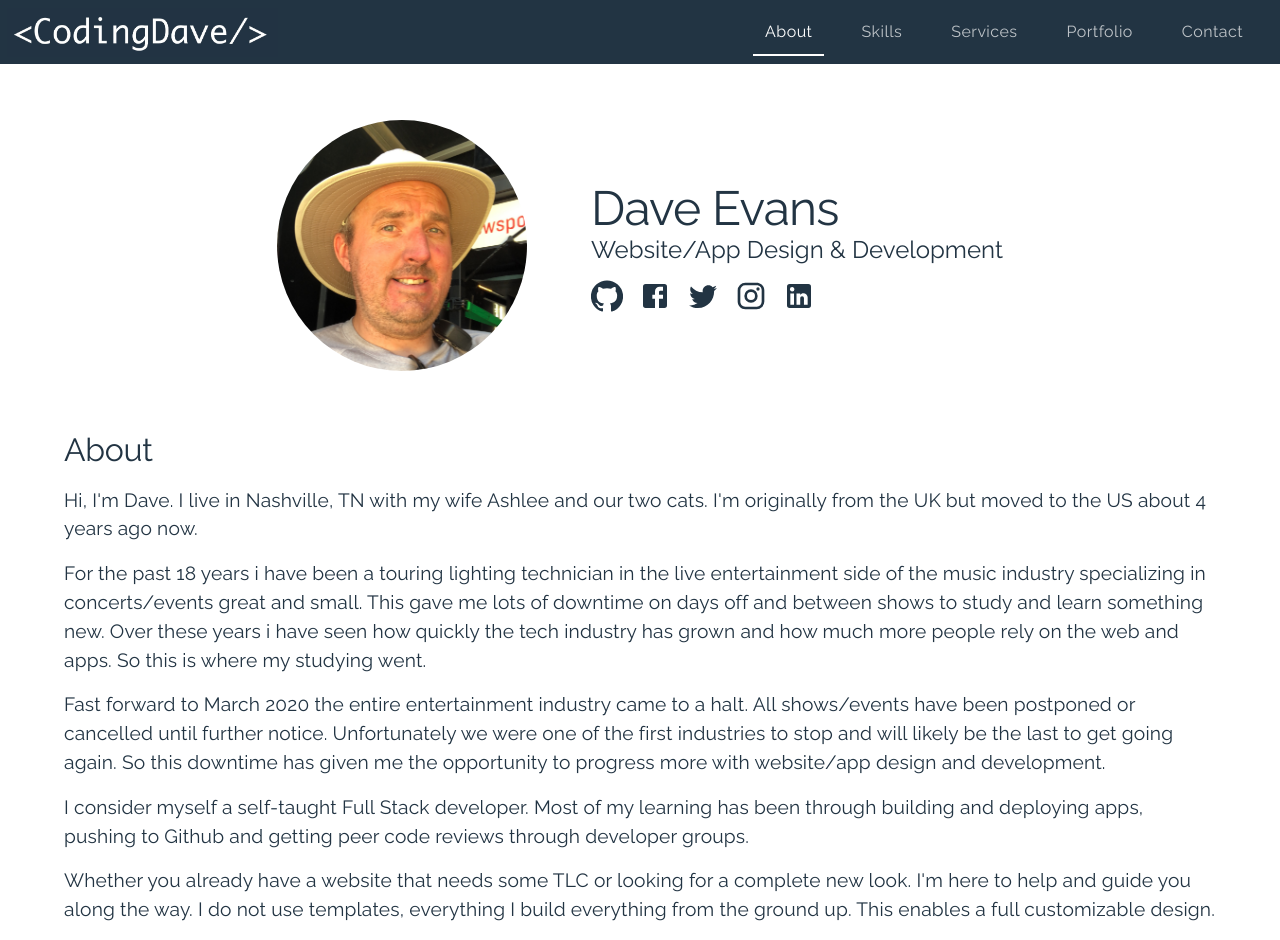
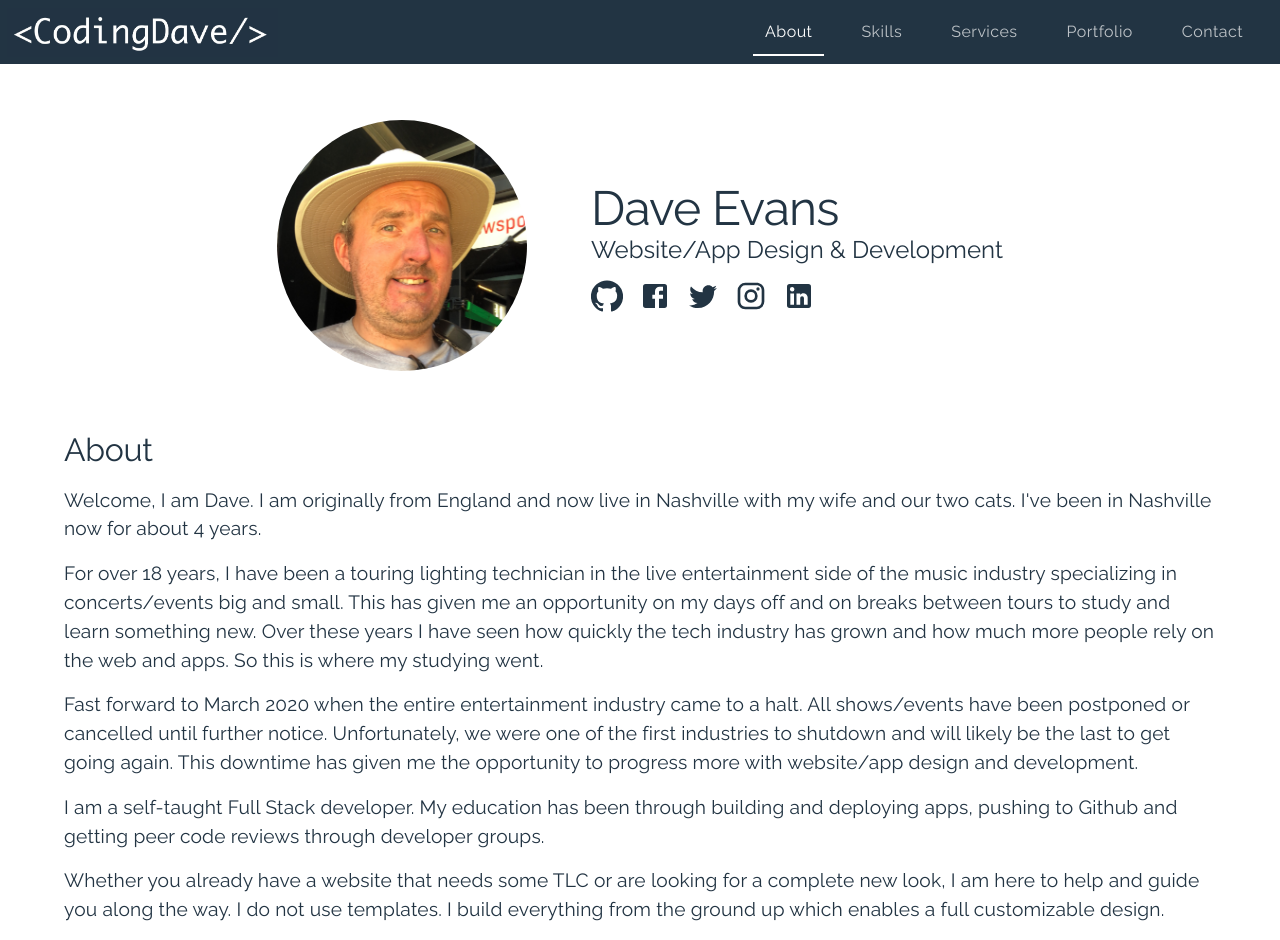
Before and after one commit to codingdave-dev/coding-dave, a Next.js app: page / in a window 1280 px wide. Built offline with nearby package versions, Linux system fonts and the light colour scheme.

Commit message:
Profile Updated

```diff
--- a/pages/index.js
+++ b/pages/index.js
@@ -40,9 +40,17 @@ const Index = () => {
             "I provide the fastest, most modern, affordable, and aesthetic design and development services. Contact me now!"
           }
         />
-        <meta property={'og:title'} content={'Bringing West Coast Technology to Tennessee | About Me'} key={'og:title'}/>
-        <meta property={'og:url'} content={'codingdave.dev'} key={'og:url'}/>
-        <link rel="canonical" key={'canonical'} href={'https://codingdave.dev'}/>
+        <meta
+          property={"og:title"}
+          content={"Bringing West Coast Technology to Tennessee | About Me"}
+          key={"og:title"}
+        />
+        <meta property={"og:url"} content={"codingdave.dev"} key={"og:url"} />
+        <link
+          rel="canonical"
+          key={"canonical"}
+          href={"https://codingdave.dev"}
+        />
       </Head>
 
       <ProfileHeader />
@@ -63,45 +71,45 @@ const Index = () => {
         <Grid item container spacing={2} direction={"column"}>
           <Grid item>
             <Typography variant={"body1"} className={classes.bodyText}>
-              Hi, I'm Dave. I live in Nashville, TN with my wife Ashlee and our
-              two cats. I'm originally from the UK but moved to the US about 4
-              years ago now.
+              Welcome, I am Dave. I am originally from England and now live in
+              Nashville with my wife and our two cats. I've been in Nashville
+              now for about 4 years.
             </Typography>
           </Grid>
           <Grid item>
             <Typography variant={"body1"} className={classes.bodyText}>
-              For the past 18 years i have been a touring lighting technician in
+              For over 18 years, I have been a touring lighting technician in
               the live entertainment side of the music industry specializing in
-              concerts/events great and small. This gave me lots of downtime on
-              days off and between shows to study and learn something new. Over
-              these years i have seen how quickly the tech industry has grown
-              and how much more people rely on the web and apps. So this is
-              where my studying went.
+              concerts/events big and small. This has given me an opportunity on
+              my days off and on breaks between tours to study and learn
+              something new. Over these years I have seen how quickly the tech
+              industry has grown and how much more people rely on the web and
+              apps. So this is where my studying went.
             </Typography>
           </Grid>
           <Grid item>
             <Typography variant={"body1"} className={classes.bodyText}>
-              Fast forward to March 2020 the entire entertainment industry came
-              to a halt. All shows/events have been postponed or cancelled until
-              further notice. Unfortunately we were one of the first industries
-              to stop and will likely be the last to get going again. So this
-              downtime has given me the opportunity to progress more with
-              website/app design and development.
+              Fast forward to March 2020 when the entire entertainment industry
+              came to a halt. All shows/events have been postponed or cancelled
+              until further notice. Unfortunately, we were one of the first
+              industries to shutdown and will likely be the last to get going
+              again. This downtime has given me the opportunity to progress more
+              with website/app design and development.
             </Typography>
           </Grid>
           <Grid item>
             <Typography variant={"body1"} className={classes.bodyText}>
-              I consider myself a self-taught Full Stack developer. Most of my
-              learning has been through building and deploying apps, pushing to
-              Github and getting peer code reviews through developer groups.
+              I am a self-taught Full Stack developer. My education has been
+              through building and deploying apps, pushing to Github and getting
+              peer code reviews through developer groups.
             </Typography>
           </Grid>
           <Grid item>
             <Typography variant={"body1"} className={classes.bodyText}>
-              Whether you already have a website that needs some TLC or looking
-              for a complete new look. I'm here to help and guide you along the
-              way. I do not use templates, everything I build everything from
-              the ground up. This enables a full customizable design.
+              Whether you already have a website that needs some TLC or are looking
+              for a complete new look, I am here to help and guide you along the
+              way. I do not use templates. I build everything from the ground up
+              which enables a full customizable design.
             </Typography>
           </Grid>
         </Grid>
```
Also changed, not shown: pages/my_portfolio.js (+30 -27 lines).
